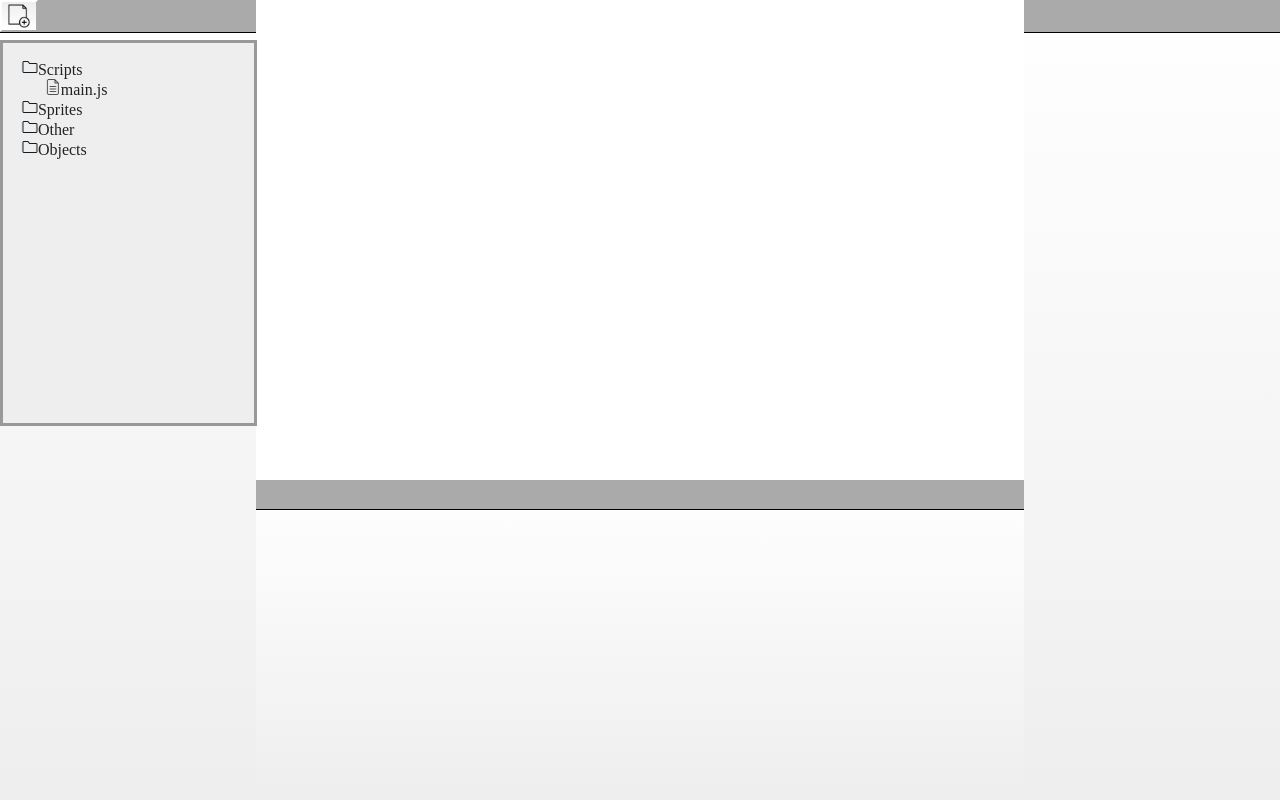
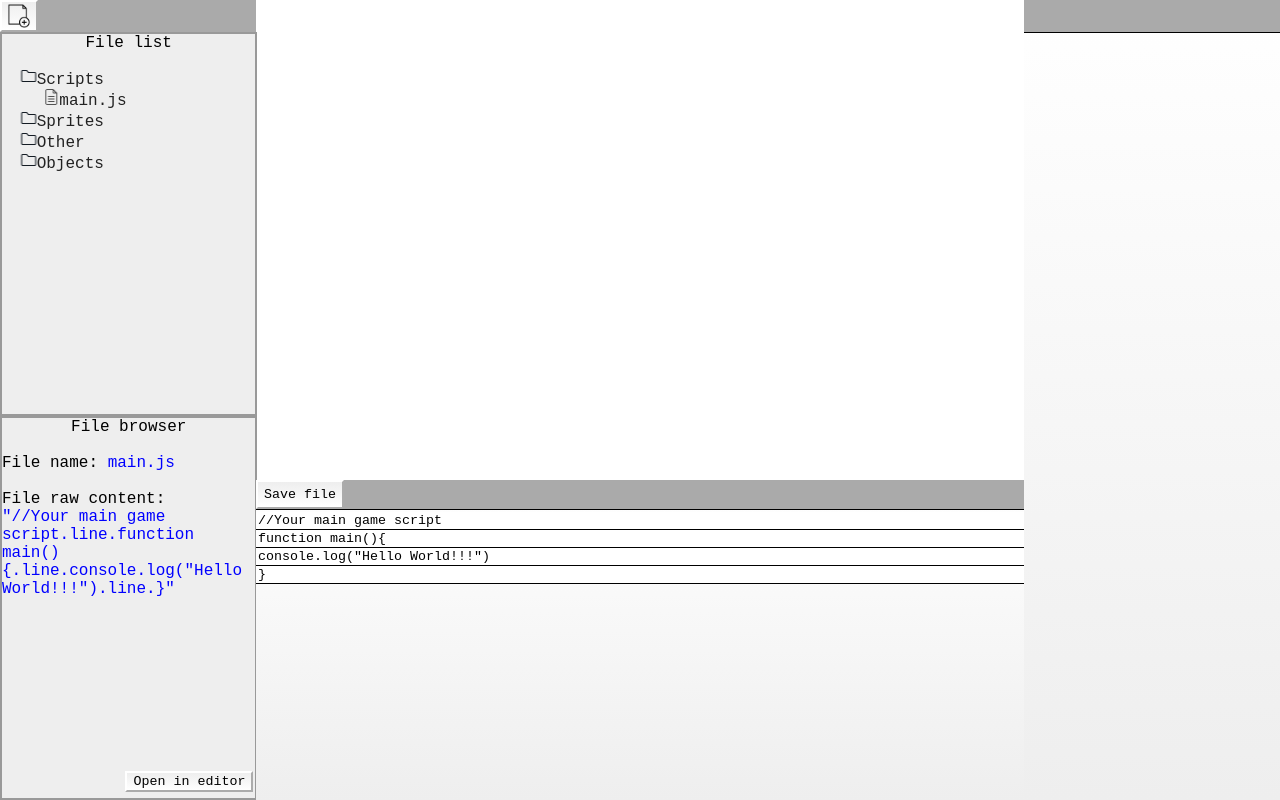
Before and after one commit to FilaGM/GameEngine, a plain HTML site: page GameEngine.html in a window 1280 px wide. Drawn offline with Linux system fonts and the light colour scheme; a web font is replaced by a local one.

Commit message:
new game class

```diff
--- a/GameEngine.html
+++ b/GameEngine.html
@@ -5,6 +5,8 @@
         <link rel="stylesheet" href="src/styles/object_manager.css">
         <link rel="icon" type="image/png" href="images/icons/main_icon.ico"/>
         <link rel="stylesheet" href="src/styles/static_windows_style.css">
+        <link rel="stylesheet" href="src/styles/editor.css">
+        <link href="https://fonts.googleapis.com/css2?family=Syne+Mono&display=swap" rel="stylesheet">
         <title>Html5GameEngine</title>
         <script src="src/scripts/prefabs.js"></script>
         <title></title>
@@ -23,21 +25,41 @@
             </div>
             <div id="sidebar_left_tabs">
                 <div id="objects_manager_list">
+                    <center><label class="title">File list</label></center>
                     <ul id="main_object_manager_ul">
 
                     </ul>
                 </div>
-                <div id="object_properties">
-
+                <div id="object_manager_browser">
+                    <center><label class="title">File browser</label></center>
+                    <div id="file_browser">
+                        <div id="file_browser_file_name_div">
+                            <br>
+                            <label>File name: </label>
+                            <label id="file_browser_file_name" style="color:blue"></label>
+                        </div>
+                        <div id = "file_browser_file_content_div">
+                            <div id = "raw_content">
+                                <br>
+                                <label>File raw content: </label>
+                                <br>
+                                <label id="file_browser_file_content_raw" style="color:blue"></label>
+                            </div>
+                        </div>
+                        <br>
+                        <button style="position:absolute;bottom:0%;right:1%;" onclick="FileEditorOpen(currentBrowserFile)">Open in editor</button>
+                    </div>
                 </div>
             </div>
         </div>
         <div id="bottom_panel" class="organizer">
             <div id="bottom_panel_header">
-
+                <button style="height:100%" onclick="SaveEditorFile(currentEditorFile)">Save file</button>
             </div>
             <div id="bottom_panel_tabs">
+                <div id="file_editor">
 
+                </div>
             </div>
         </div>
         <div id="sidebar_right" class="organizer">
@@ -49,10 +71,12 @@
             </div>
         </div>
         <div id="main_panel">
-
+            <canvas id="main_canvas" style="width:100%;height:100%"></canvas>
         </div>
         <script src = "src/scripts/setup.js"></script>
+        <script src = "src/scripts/Game.js"></script>
+        <script src = "src/scripts/object_list.js"></script>
+        <script src = "src/scripts/object_browser.js"></script>
         <script src = "src/scripts/main_script.js"></script>
-        <script src = "src/scripts/object_list.js"></script>
     </body>
 </html>
--- /dev/null
+++ b/src/scripts/Game.js
@@ -0,0 +1,18 @@
+class Game{
+    constructor(canvasId,mainScript){
+        this.canvas = document.getElementById(canvasId);
+        this.mainFunction = mainScript.getElementsByClassName("file_content")[0].innerHTML;
+    }
+    reloadMainFunction(mainScript){
+        this.mainFunction = mainScript.getElementsByClassName("file_content")[0].innerHTML;
+    }
+    run(){
+        var a = this.mainFunction.split(".line.")
+        var b = ""
+        for(var i = 0;i < a.length;i++){
+            b += a[i] + "\n";
+        }
+        this.fn = eval("this.fn = " + b)
+        this.fn()
+    }
+}
--- a/src/scripts/main_script.js
+++ b/src/scripts/main_script.js
@@ -0,0 +1,3 @@
+var game = new Game("main_canvas",document.getElementById("main.js_file"));
+//game.reloadMainFunction(document.getElementById("main.js_file"))
+//game.run()
--- /dev/null
+++ b/src/scripts/object_browser.js
@@ -0,0 +1,48 @@
+var currentBrowserFile = null;
+var currentEditorFile = null;
+function BrowseFile(file){
+    currentBrowserFile = file;
+    var name = file.getElementsByClassName("file_label")[0].innerHTML
+    var content = file.getElementsByClassName("file_content")[0].innerHTML
+    var FileBrowser = document.getElementById("file_browser")
+    document.getElementById("file_browser_file_name").innerHTML = name
+    document.getElementById("file_browser_file_content_raw").innerHTML = "\"" + content + "\""
+}
+function FileEditorOpen(file){
+    currentEditorFile = file
+    var editor = document.getElementById("file_editor")
+    if(file == null){
+        alert("No file opened")
+    }
+    else{
+        editor.innerHTML = ""
+        var content = file.getElementsByClassName("file_content")[0].innerHTML
+        content = content.split(".line.")
+        for(var i = 0;i < content.length;i++){
+            editor.innerHTML += "<input type = 'text' value = '"+content[i]+"' class='editor_input' id='editor_input_"+i+"'>"
+        }
+    }
+}
+
+function SaveEditorFile(file){
+    if(file != null){
+        var content = file.getElementsByClassName("file_content")[0]
+        var lines = document.getElementsByClassName("editor_input")
+        content.innerHTML = ""
+        for(var i = 0;i < lines.length;i++){
+                content.innerHTML += lines[i].value
+                if(lines[i].value != ""){
+                    content.innerHTML += ".line."
+                }
+        }
+        BrowseFile(currentEditorFile)
+        FileEditorOpen(currentEditorFile)
+        game.reloadMainFunction(document.getElementById("main.js_file"))
+    }
+    else{
+        alert("no file opened")
+    }
+}
+
+BrowseFile(document.getElementById("main.js_file"))
+FileEditorOpen(document.getElementById("main.js_file"))
--- a/src/scripts/object_list.js
+++ b/src/scripts/object_list.js
@@ -20,7 +20,7 @@ function AddFolder(to,name,content){
 
 function AddFile(to,name,content){
     newfile = "";
-    newfile += "<li class='file'>";
+    newfile += "<li class='file' onclick='BrowseFile(this)' id='"+name+"_file'>";
     newfile += "<img src='images/icons/file.ico' class='file_icon'>"
     newfile += "<label class = 'file_label''>" + name + "</label>"
     newfile += "<label class = 'file_content'>"
@@ -68,7 +68,7 @@ function fileAdded(){
 }
 
 AddFolder("main","Scripts","");
-AddFile("Scripts","main.js","//Your main game script")
+AddFile("Scripts","main.js","//Your main game script.line.function main(){.line.console.log(\"Hello World!!!\").line.}")
 AddFolder("main","Sprites","");
 AddFolder("main","Other","");
 AddFolder("main","Objects","");
--- a/src/scripts/prefabs.js
+++ b/src/scripts/prefabs.js
@@ -1,5 +1,6 @@
 var premadeWindowObjects = {
     FileAddWindow:{
+        title:"Add menu",
         id:"add_menu",
         icon_dir:"images/icons/add_menu_icon.ico",
         width:400,
@@ -16,21 +17,50 @@ var premadeWindowObjects = {
             },
             {
                 tag:"input",
+                class:"add_menu_arg",
                 type:"text",
-                name:"name"
+                name:"name_in"
+            },
+            {
+                tag:"label",
+                content:"Directory(name of folder to):"
             },
             {
                 tag:"br"
             },
             {
+                tag:"input",
+                class:"add_menu_arg",
+                type:"text",
+                name:"dir"
+            },
+            {
+                tag:"br"
+            },
+            {
+                tag:"select",
+                class:"add_menu_arg",
+                name:"type",
+                options:[
+                    {
+                        content:"File",
+                        value:"file"
+                    },
+                    {
+                        content:"Folder",
+                        value:"folder"
+                    },
+                    {
+                        content:"Sprite",
+                        value:"sprite"
+                    }
+                ]
+            },
+            {
                 tag:"button",
                 content:"Add",
                 name:"add",
-                onclick:"a",
-            },
-            {
-                tag:"script",
-                content:"document.getElementById('')"
+                onclick:"AddNewFileButton()",
             }
         ]
     }
--- a/src/scripts/setup.js
+++ b/src/scripts/setup.js
@@ -1,4 +1,9 @@
 var center_divs = document.getElementsByClassName("centered_div");
+
+function reload(){
+    var container = document.getElementById("static_windows").contentWindow.location.reload(true);
+    console.log("Refreshed");
+}
 
 for(var i = 0;i < center_divs.length;i++){
     center_divs[i].style.position = "absolute";
@@ -26,9 +31,10 @@ function AddWindow(windowObject){
     var content = "";
     content += "<div id='"+windowObject.id+"' class='static_window' style='width:"+windowObject.width+";height:"+windowObject.height+";'>";
     content += "<div id='"+windowObject.id+"_header' class='static_window_header'>"
-    content += "<div class='static_window_icon'>"
-    content += "<img src='images/icons/close.ico' style='width:24px;height:24px;;position:absolute;right:0;top:0px;' onclick=\"document.getElementById('"+windowObject.id+"').style.visibility = 'hidden'\">"
+    content += "<div class='static_window_icon' style='height:24px;'>"
+    content += "<img src='images/icons/close.ico' style='width:20px;height:20px;position:absolute;right:1;top:1px;' onclick=\"document.getElementById('"+windowObject.id+"').style.visibility = 'hidden'\">"
     content += "<img src='"+windowObject.icon_dir+"' style='width:24px;height:24px;'>"
+    content += "<label class='static_menu_title'>"+windowObject.title+"</label>"
     content += "</div>"
     content += "</div>"
     content += "<div id='"+windowObject.id+"_body' class='"
@@ -41,7 +47,7 @@ function AddWindow(windowObject){
     }
     for(var i = 0;i < windowObject.content.length;i++){
         if(windowObject.content[i].tag == "input"){
-            content += "<input name='"+windowObject.content[i].name+"' type='"+windowObject.content[i].type+"'>"
+            content += "<input name='"+windowObject.content[i].name+"' type='"+windowObject.content[i].type+"' class='"+windowObject.content[i].class+"'>"
         }
         if(windowObject.content[i].tag == "button"){
             content += "<button name='"+windowObject.content[i].name+"' onclick='"+windowObject.content[i].onclick+"'>"
@@ -49,13 +55,20 @@ function AddWindow(windowObject){
             content += "</button>"
         }
         if(windowObject.content[i].tag == "script"){
-            content += "<script>"+windowObject.content[i].content+"</script>"
+            windowSlot.innerHTML += "<script>"+windowObject.content[i].content+"</script>"
         }
         if(windowObject.content[i].tag == "br"){
             content += "<br>"
         }
         if(windowObject.content[i].tag == "label"){
             content += "<label>"+windowObject.content[i].content+"</label>"
+        }
+        if(windowObject.content[i].tag == "select"){
+            content += "<select name='"+windowObject.content[i].name+"' class='"+windowObject.content[i].class+"'>"
+            for(var j = 0; j < windowObject.content[i].options.length;j++){
+                content += "<option value = '"+windowObject.content[i].options[j].value+"'>"+windowObject.content[i].options[j].content+"</option>";
+            }
+            content += "</select>"
         }
     }
     if(windowObject.center_elements == true){
--- a/src/styles/alingment.css
+++ b/src/styles/alingment.css
@@ -16,7 +16,7 @@
 }
 #sidebar_left_tabs{
     position:absolute;
-    top:5%;
+    top:4%;
     left:0%;
     width:100%;
     height:95%;
--- /dev/null
+++ b/src/styles/editor.css
@@ -0,0 +1,14 @@
+.editor_input{
+    width:100%;
+    border:0px;
+    border-radius:0px;
+    border-bottom: 1px solid black;
+}
+
+.editor_input:focus{
+    width:100%;
+    border:0px;
+    border-bottom: 1px solid black;
+    border-radius:0px;
+    background-color:#ddf;
+}
--- a/src/styles/object_manager.css
+++ b/src/styles/object_manager.css
@@ -1,9 +1,9 @@
 #objects_manager_list{
     overflow-y: scroll;
     overflow-x: hidden;
-    width:98%;
+    width:99%;
     height:50%;
-    border:solid #999;
+    border:2px solid #999;
     background-color:#eee;
 }
 .folder_label{
@@ -46,3 +46,10 @@
     border-radius:0px;
     padding:0px;
 }
+
+#object_manager_browser{
+    width:99%;
+    height:50%;
+    border:2px solid #999;
+    background-color:#eee;
+}
--- a/src/styles/static_windows_style.css
+++ b/src/styles/static_windows_style.css
@@ -19,3 +19,9 @@
     height:90%;
     width:100%;
 }
+.static_menu_title{
+    font-size:24px;
+    margin: 0;
+    position: absolute;
+    top:-3px;
+}
--- a/src/styles/style.css
+++ b/src/styles/style.css
@@ -7,13 +7,15 @@ button {
     border-radius:5px;
     border-color:#fff;
     border-radius:0px;
+    font-family: 'Syne Mono', monospace;
 }
 body{
-        user-select: none;
-        -moz-user-select: none;
-        -khtml-user-select: none;
-        -webkit-user-select: none;
-        -o-user-select: none;
+    user-select: none;
+    -moz-user-select: none;
+    -khtml-user-select: none;
+    -webkit-user-select: none;
+    -o-user-select: none;
+    font-family: 'Syne Mono', monospace;
 }
 .center{
   margin: 0;
@@ -23,3 +25,12 @@ body{
   -ms-transform: translate(-50%, -50%);
   transform: translate(-50%, -50%);
 }
+select{
+    font-family: 'Syne Mono', monospace;
+}
+input{
+    font-family: 'Syne Mono', monospace;
+}
+.title{
+
+}
```
Also changed, not shown: test.txt (deleted), 1 other file.
